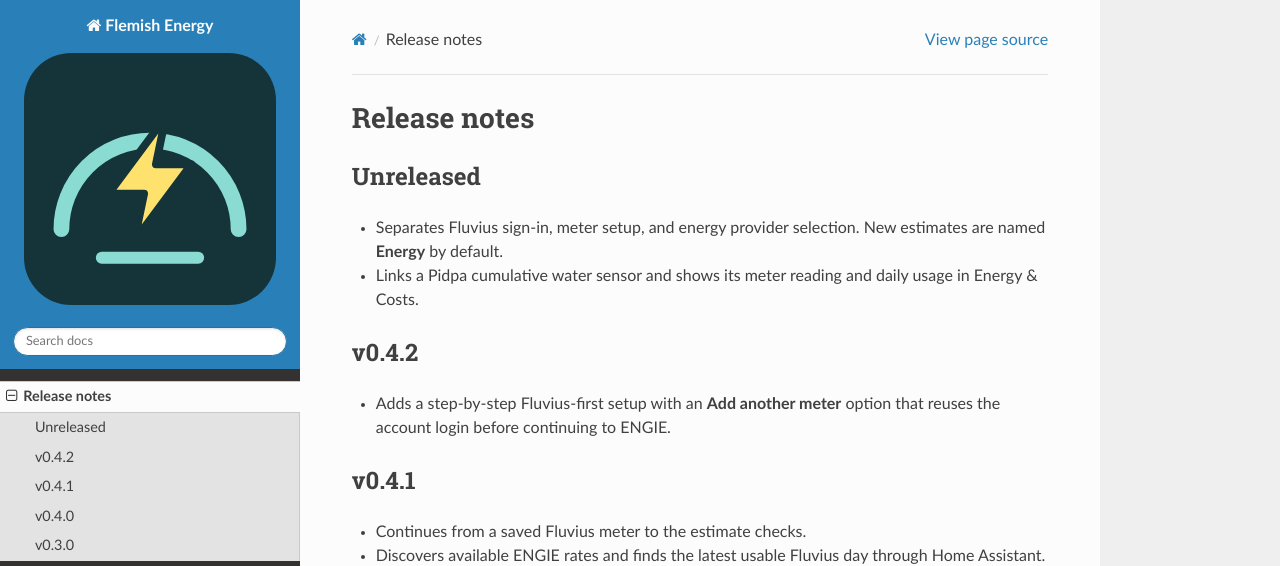
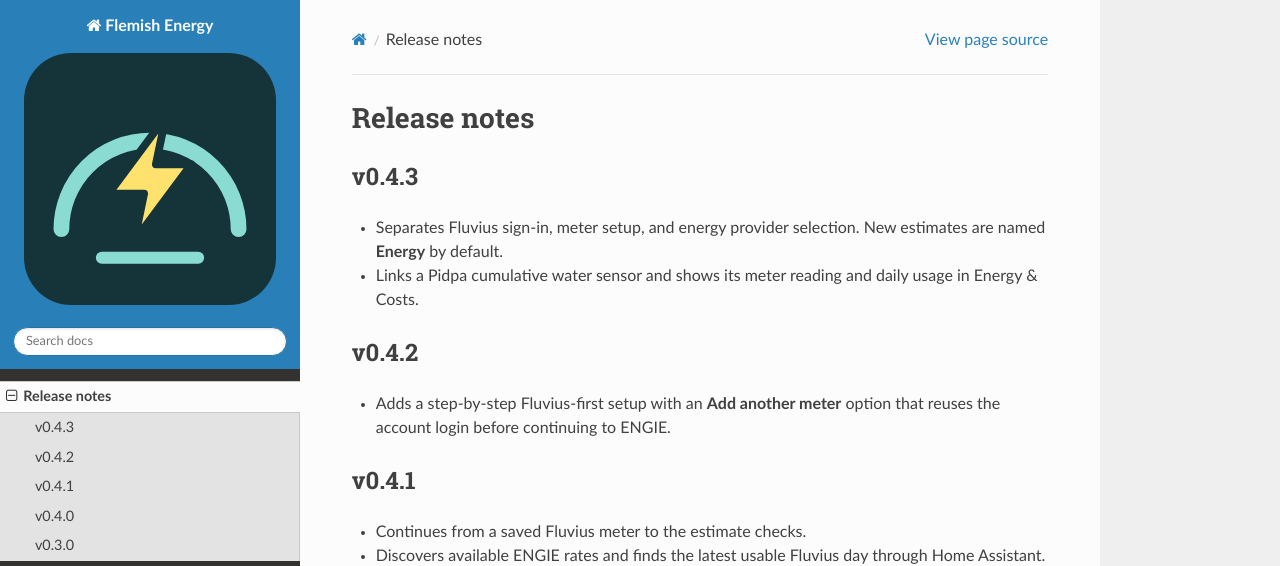
Before and after one commit to arrys/ha-flemish-energy, a Sphinx documentation site: the page built from docs/changelog.md, in a window 1280 px wide and 1133 px high. Shown: the top 566 px of the window. Built offline with Sphinx 7.4.7 and the Read the Docs theme 3.1.0, drawn with Linux system fonts in a browser that asks for light colours; the version number could not be read and is left out.

Commit message:
Prepare Flemish Energy v0.4.3

```diff
--- a/docs/changelog.md
+++ b/docs/changelog.md
@@ -1,6 +1,6 @@
 # Release notes
 
-## Unreleased
+## v0.4.3
 
 - Separates Fluvius sign-in, meter setup, and energy provider selection. New estimates are named **Energy** by default.
 - Links a Pidpa cumulative water sensor and shows its meter reading and daily usage in Energy & Costs.
```
Also changed, not shown: 1 other file.
